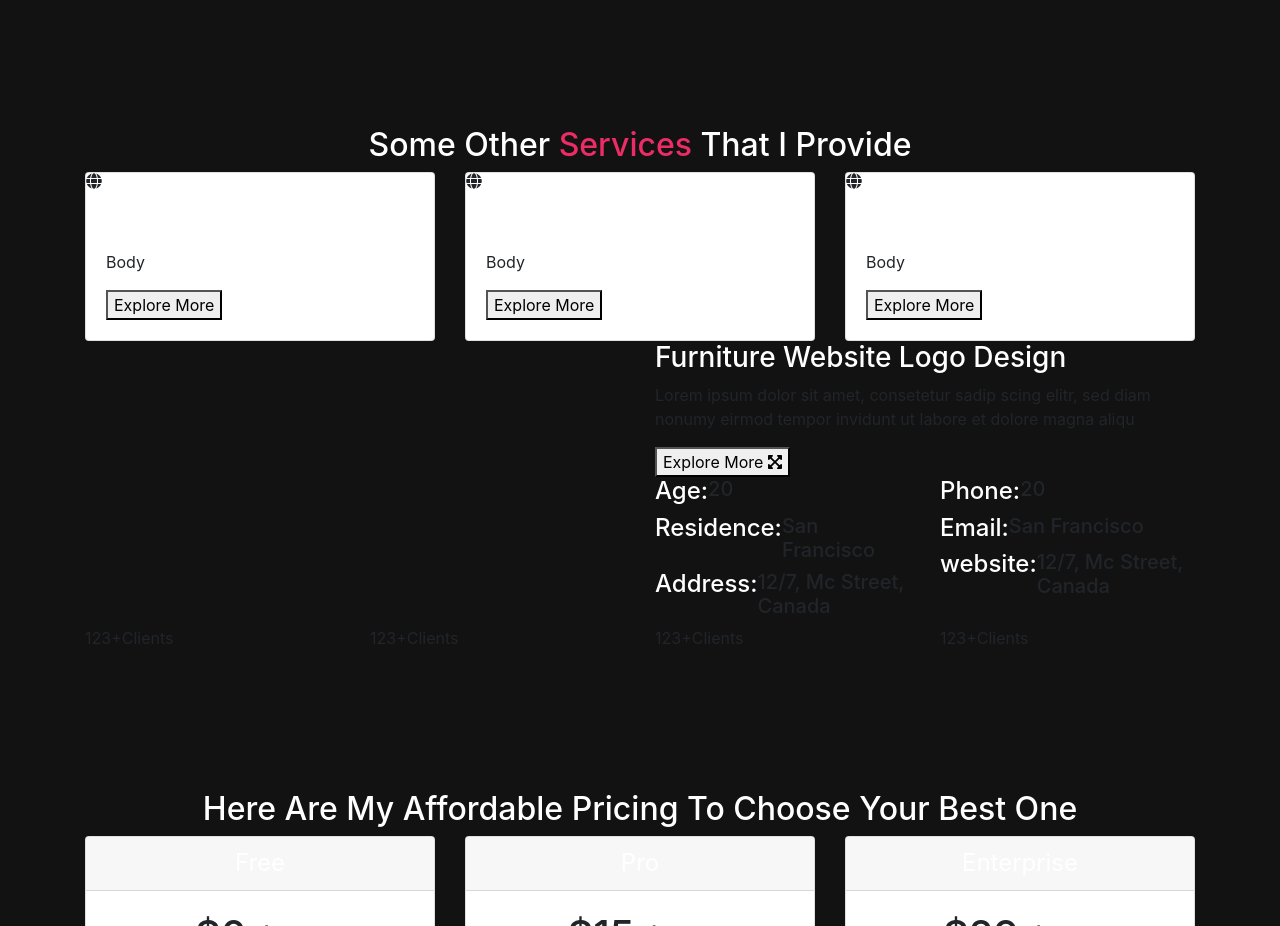
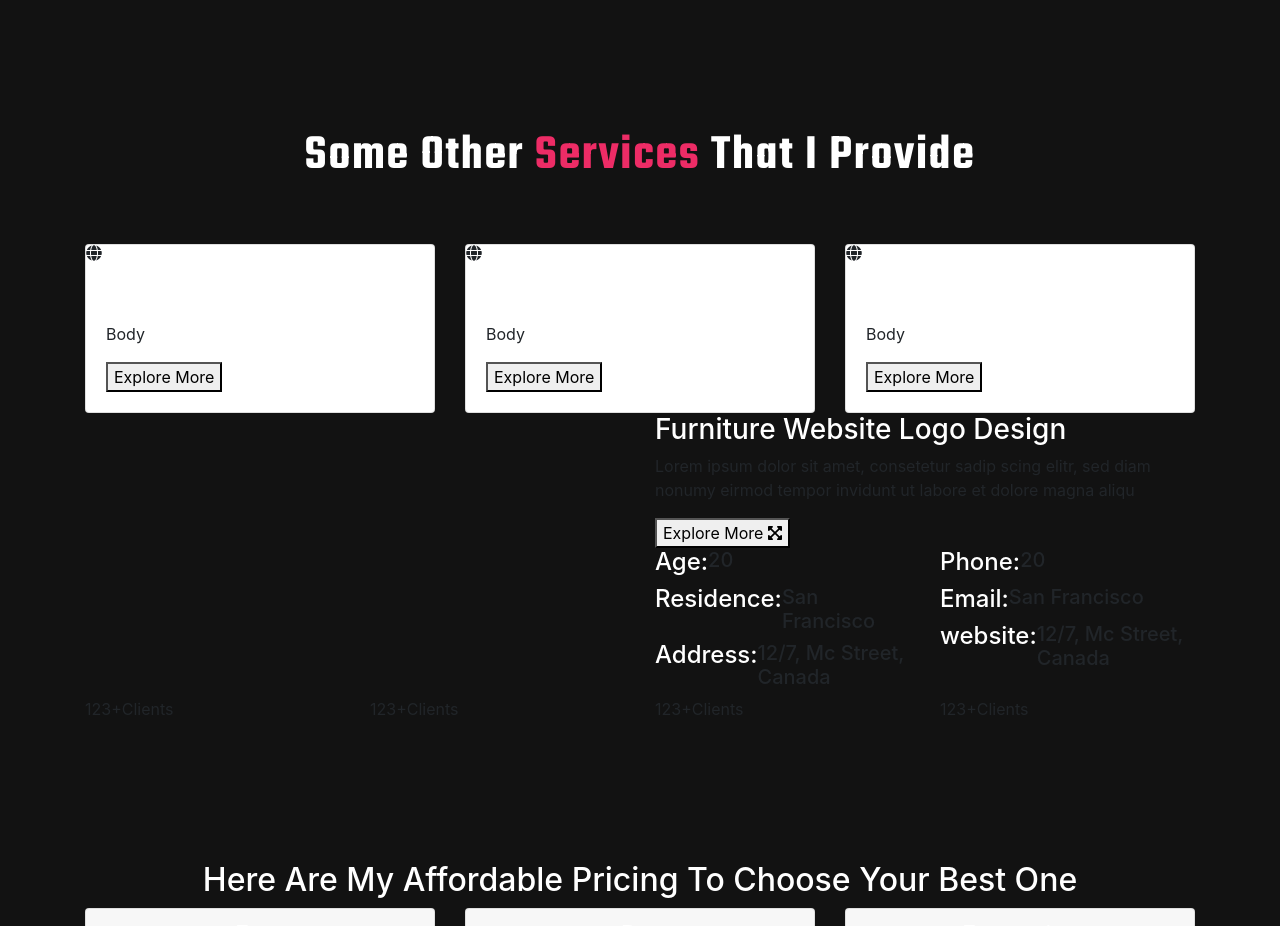
Before and after one commit to NaimBiswas/portfolio, a plain HTML site: page index.html in a window 1280 px wide. Shown: the part 2280-3206 px from the top of the page. Drawn offline with nearby package versions, Linux system fonts and the light colour scheme; a web font is replaced by a local one.

Commit message:
fourth section header top style done

```diff
--- a/style.css
+++ b/style.css
@@ -225,6 +225,21 @@ section{
    color: #fff;
    transition: .7s;
 }
+/* Thired SEction End here  */
+
+/* Fourth Section Start Here  */
+.fourthSectionTop h2{
+    font-family: 'teko';
+    font-weight: 600;
+    font-size: 50px;
+    letter-spacing: 1.7px;
+    padding-bottom:50px;
+}
+
+
+
+
+/* Fourht Section End Here  */
 .carousel-caption {
     position: initial;
     z-index: 10;
```
